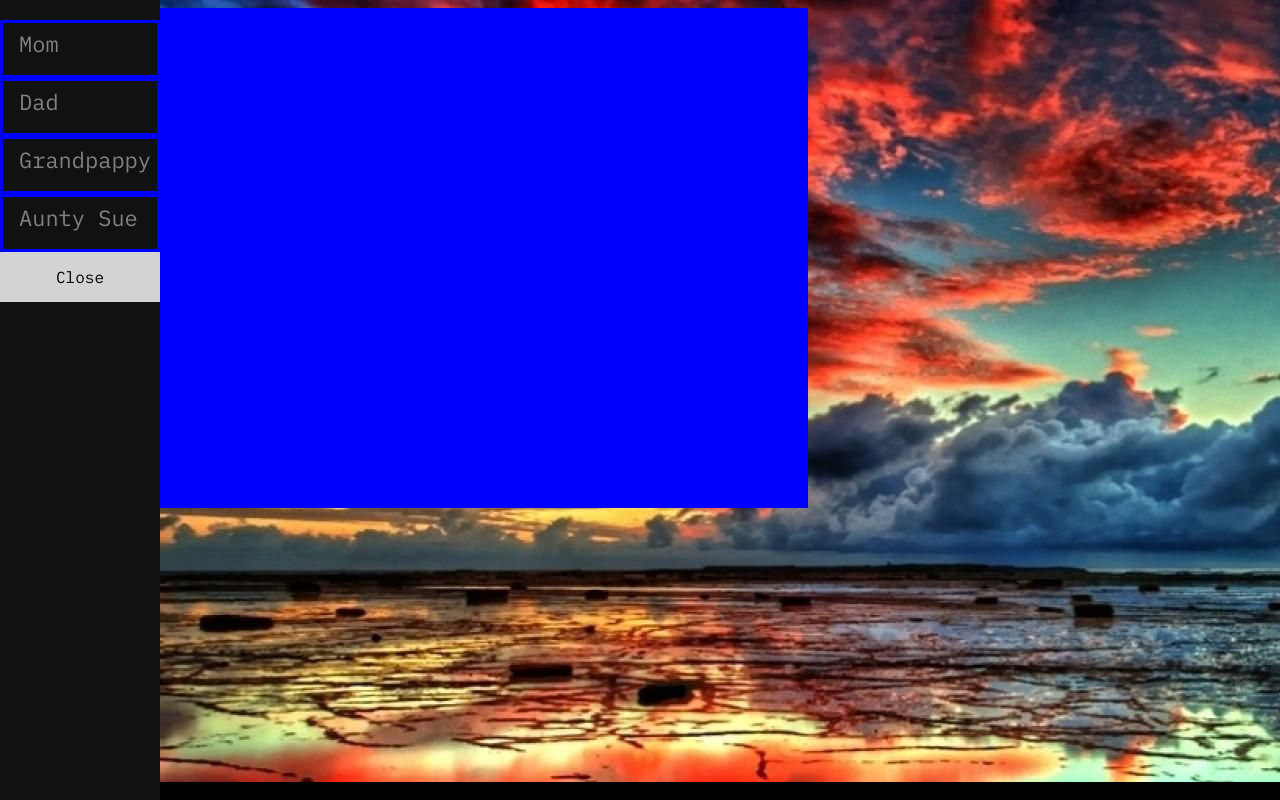
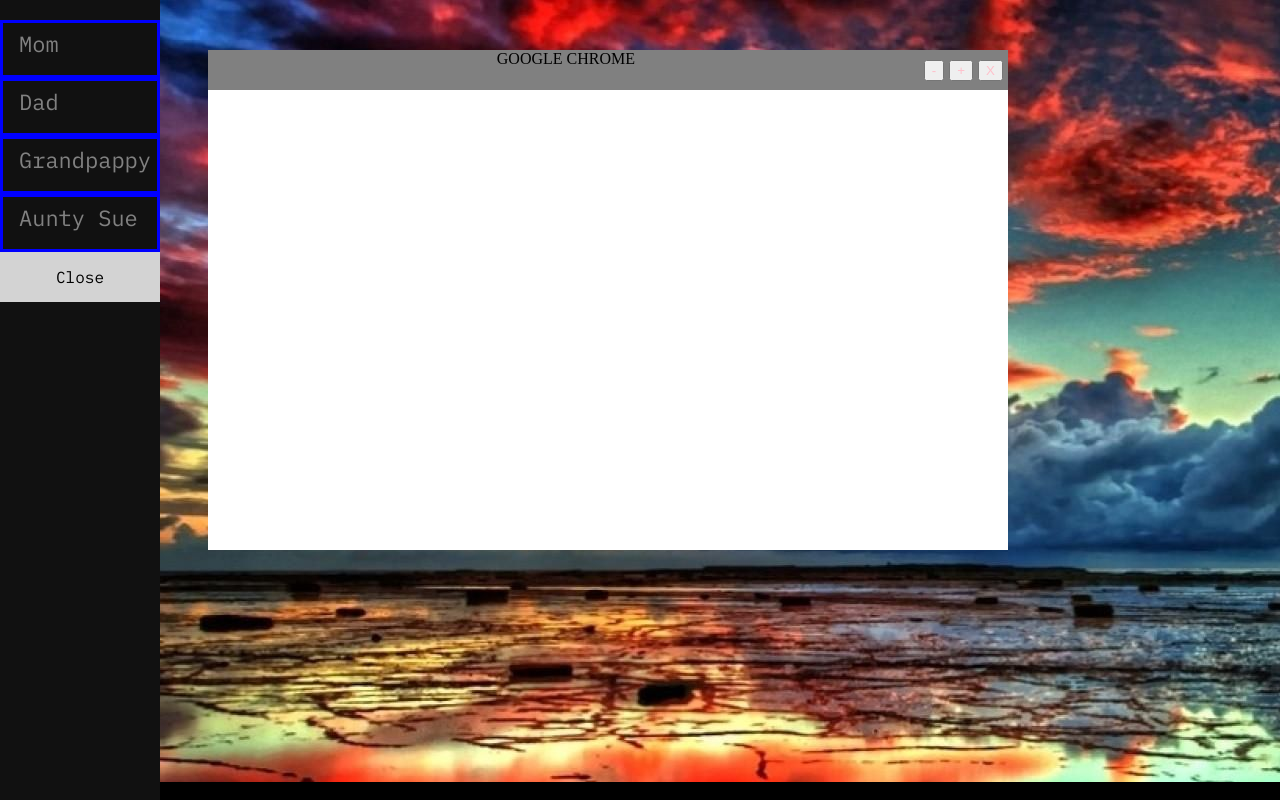
Before and after one commit to hlehv/pointandclick, a React (Create React App) app in the folder client/: page / in a window 1280 px wide. Built offline with nearby package versions, Linux system fonts and the light colour scheme.

Commit message:
added top bar to window

```diff
--- a/client/src/components/Window/Window.css
+++ b/client/src/components/Window/Window.css
@@ -1,11 +1,31 @@
 .Window_container{
-	align-items: center;
 	width: 800px;
 	height: 500px;
+	margin: 50px 200px 0px; /*TODO remove*/
 }
 
 .Window{
 	width: 100%;
 	height: 100%;
-	background-color: blue;
+	background: white;
 }
+
+.minimized-window {
+	width: 400px;
+	height: 40px;
+	background: white;
+	text-align: center;
+}
+
+.top-bar {
+	width: 100%;
+	height: 40px;
+	background: gray;
+	text-align: center;
+}
+
+.exit-button {
+	color: pink;
+	margin: 10px 5px 0px 0px;
+	float: right;
+}
--- a/client/src/components/Window/Window.js
+++ b/client/src/components/Window/Window.js
@@ -6,27 +6,58 @@ class Window extends React.Component {
   constructor(props){
     super(props);
     this.state = {
-
+      status: 'open'
     }
+    this.name = "GOOGLE CHROME";
   }
 
   render() {
     return (
       <div class="Window_container">
-        {/*<Window_topbar/>*/}
         {this.renderWindow()}
       </div>
     );
   }
 
   handleClick = () => {
-
+    if (this.state.status === 'open'){
+      this.setState({
+        status: 'closed'
+      })
+    }
+    else {
+      this.setState({
+        status: 'open'
+      })
+    }
   }
 
-  renderWindow(){
-    return(<div class="Window">
-      Window here
-    </div>);
+  renderWindow() {
+    if (this.state.status ==='open') {
+      return (
+        <div class="Window">
+          {this.renderTopBar()}
+        </div>
+      );
+    }
+    else {
+      return (
+        <div class="minimized-window" onClick={() => this.handleClick()}>
+          {this.name}
+        </div>
+      );
+    }
+  }
+
+  renderTopBar() {
+    return (
+      <div class="top-bar">
+        {this.name}
+        <button class="exit-button" onClick={() => this.handleClick()}>X</button>
+        <button class="exit-button">+</button>
+        <button class="exit-button">-</button>
+      </div>
+    );
   }
 }
 
```
